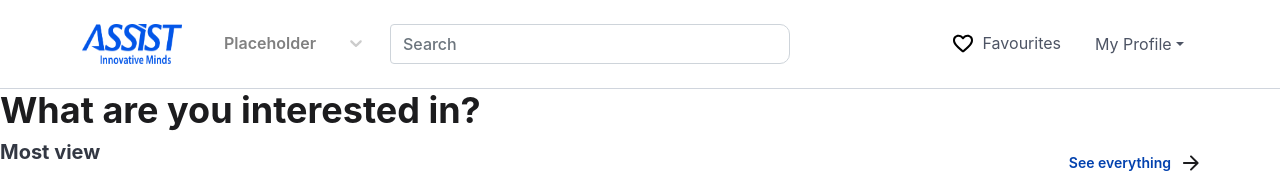
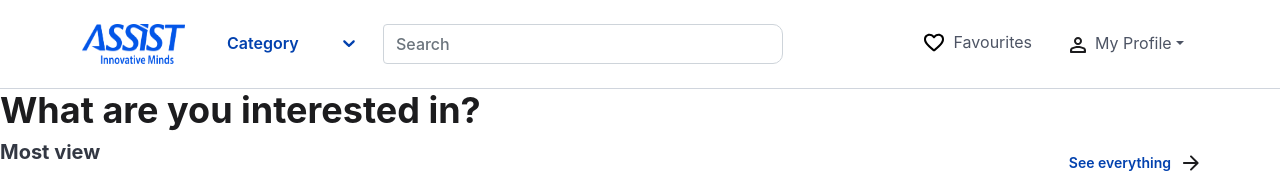
Before and after one commit to assist-software/internship-2022-july-fe2, a React (Create React App) app: page / in a window 1280 px wide. Shown: the top 173 px of the page. Built offline with nearby package versions, Linux system fonts and the light colour scheme; data requests are answered from the project's data file.

Commit message:
Pages/add edit (#28)
* Header v1

* Small fixes

* add page v1

* header/dropdown fixes

* drop and header fixes

Co-authored-by: Hornshade <bejinari.sabin@gmail.com>

```diff
--- a/src/components/Dropdown/Dropdown.jsx
+++ b/src/components/Dropdown/Dropdown.jsx
@@ -1,6 +1,23 @@
 import React from "react";
 import Select from "react-select";
 import styles from "./Dropdown.module.scss";
+import { components } from "react-select";
+
+// const Option = (props) => {
+//   return (
+//     <div className={styles.option}>
+//       <components.Option {...props}>
+//         <input
+//           type="checkbox"
+//           checked={props.isSelected}
+//           onChange={() => null}
+//           className={styles.optionCheck}
+//         />{" "}
+//         <label className={styles.optionLabel}>{props.label}</label>
+//       </components.Option>
+//     </div>
+//   );
+// };
 
 const options = [
   { value: "option1", label: "Option 1" },
@@ -13,6 +30,12 @@ const options = [
   { value: "option8", label: "Option 3" },
   { value: "option9", label: "Option 3" },
 ];
+const Dropdown = ({ fontWeight, fontSize, title }) => {
+  function setColor(fontSize) {
+    if (fontSize === "buton") return "$color-primary-500";
+    else return "black";
+  }
+  const color = setColor(fontSize);
   const style = {
     menuList: (base) => ({
       ...base,
@@ -22,7 +45,7 @@ const style = {
       paddingBottom: 0,
       border: 0,
       outline: 0,
-    color: "black",
+      color: "$color-gray-400",
       "::-webkit-scrollbar": {
         width: "6px",
       },
@@ -46,16 +69,27 @@ const style = {
       boxShadow: state.isFocused ? null : null,
       border: 0,
       backgroundColor: "#ffffff",
-    color: "blue",
+      color: "#0241ae",
+      cursor: "pointer",
+    }),
+    placeholder: (base) => ({
+      ...base,
+      color: color,
+    }),
+    dropdownIndicator: (base) => ({
+      ...base,
+      color: color,
+      "&:hover": {
+        color: color,
+      },
     }),
   };
-const Dropdown = ({ fontWeight, fontSize }) => {
   return (
     <Select
       options={options}
       className={`${styles.dropdown} ${styles[fontWeight]} ${styles[fontSize]} ${styles.classicOption}`}
       styles={style}
-      placeholder="Placeholder"
+      placeholder={title}
       components={{ IndicatorSeparator: () => null }}
     />
   );
--- a/src/components/Dropdown/Dropdown.module.scss
+++ b/src/components/Dropdown/Dropdown.module.scss
@@ -24,11 +24,24 @@
 .buton{
     &__control{
     font-size: $font-button;
-    color: $color-primary-500;
+    color: #0241ae;
+    }
+
+    &__placeholder{
+        color :$color-primary-500;
     }
 }
 
 .bodySmall{
     font-size: $font-body-small;
-    color:black;
+
 }
+.optionCheck{
+    width: 13px;
+    height: 11px;
+    padding-top: 5px;
+    text-align: center;
+}
+.optionLabel{
+    align-self: center;
+}
--- a/src/components/Header/Header.jsx
+++ b/src/components/Header/Header.jsx
@@ -15,7 +15,6 @@ import { ReactComponent as Security } from "../../assets/icons/security.svg";
 import { ReactComponent as Bell } from "../../assets/icons/bell.svg";
 import { ReactComponent as Chat } from "../../assets/icons/chat.svg";
 import { ReactComponent as Logout } from "../../assets/icons/logout.svg";
-import ButtonComp from "../Button/Button";
 
 const Header = () => {
   const navigate = useNavigate();
@@ -28,10 +27,11 @@ const Header = () => {
         <Navbar.Toggle aria-controls="responsive-navbar-nav" />
         <Navbar.Collapse id="responsive-navbar-nav">
           <Nav className="me-auto">
-            <div style={{ width: "160px" }}>
+            <div style={{ width: "150px" }}>
               <DropdownComp
                 fontWeight="semibold"
                 fontSize="buton"
+                title="Category"
                 className={styles.drop}
               />
             </div>
@@ -56,6 +56,9 @@ const Header = () => {
             </div>
             <Dropdown>
               <Dropdown.Toggle className={styles.profileTitle}>
+                <Person
+                  style={{ stroke: "$color-gray-600", marginRight: "5px" }}
+                />
                 My Profile
               </Dropdown.Toggle>
 
@@ -64,35 +67,38 @@ const Header = () => {
                   Hello!
                 </Dropdown.ItemText>
                 <Dropdown.Item
-                  href="#action/3.1"
+                  onClick={() => navigate("/my-account")}
                   className={styles.profileOption}
                 >
                   <Person className={styles.blueLogo} />
                   Profile
                 </Dropdown.Item>
                 <Dropdown.Item
-                  href="#action/3.1"
+                  onClick={() => navigate("/my-account")}
                   className={styles.profileOption}
                 >
                   <Bell className={styles.blueLogo} />
                   Notifications
                 </Dropdown.Item>
                 <Dropdown.Item
-                  href="#action/3.1"
+                  onClick={() => navigate("/my-account")}
                   className={styles.profileOption}
                 >
                   <Chat className={styles.blueLogo} />
                   Messages
                 </Dropdown.Item>
                 <Dropdown.Item
-                  href="#action/3.2"
+                  onClick={() => navigate("/my-account")}
                   className={styles.profileOption}
                 >
                   <Security className={styles.blueLogo} />
                   {"Login & security"}
                 </Dropdown.Item>
                 <Dropdown.Divider />
-                <Dropdown.Item className={styles.profileOption}>
+                <Dropdown.Item
+                  onClick={() => navigate("/")}
+                  className={styles.profileOption}
+                >
                   <Logout className={styles.logout} />
                   Logout
                 </Dropdown.Item>
--- a/src/components/Header/Header.module.scss
+++ b/src/components/Header/Header.module.scss
@@ -8,8 +8,11 @@
   background-color: white !important;
 }
 .assist{
-  width: 100px;
-  height: 40px;
+  width: 103px !important;
+  min-width: 100px !important;
+  height: 32px;
+  min-height: 40px !important;
+  cursor: pointer;
 }
 
 
```
Also changed, not shown: 1 other file (tests, documents, lock files or other folders). Lines whose indentation alone changed are shown as unchanged.
